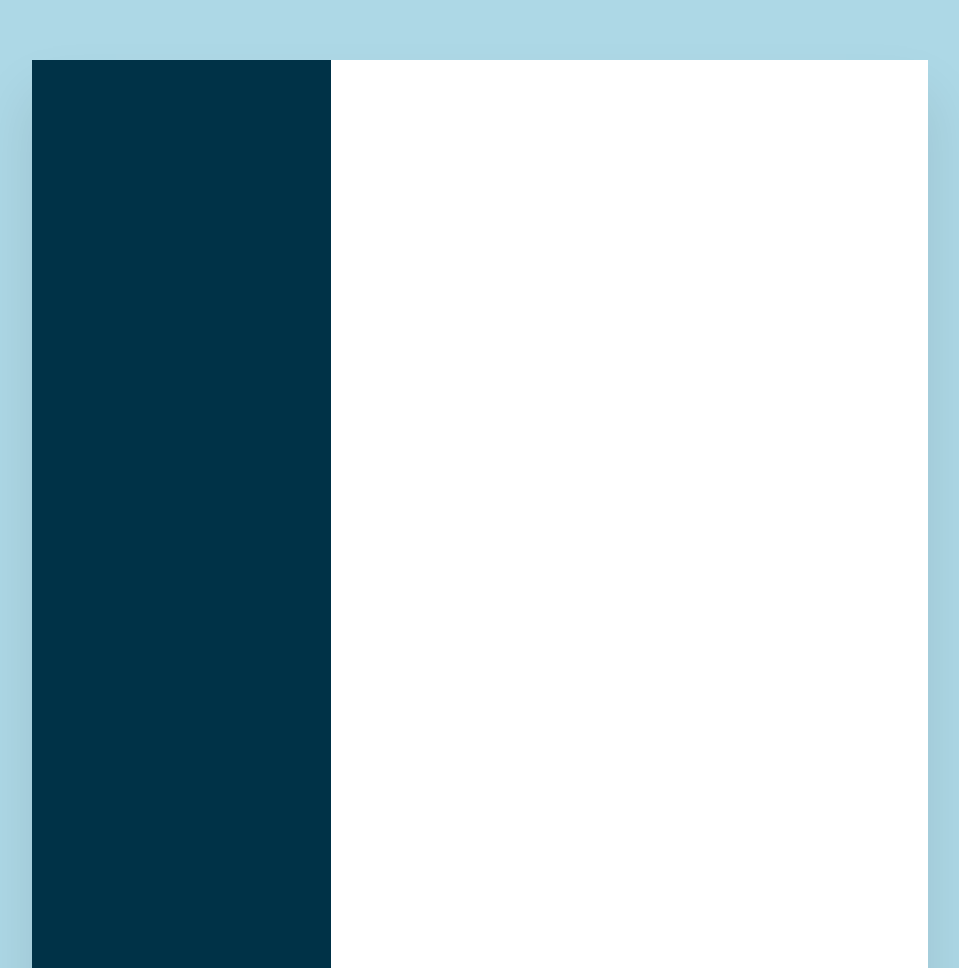
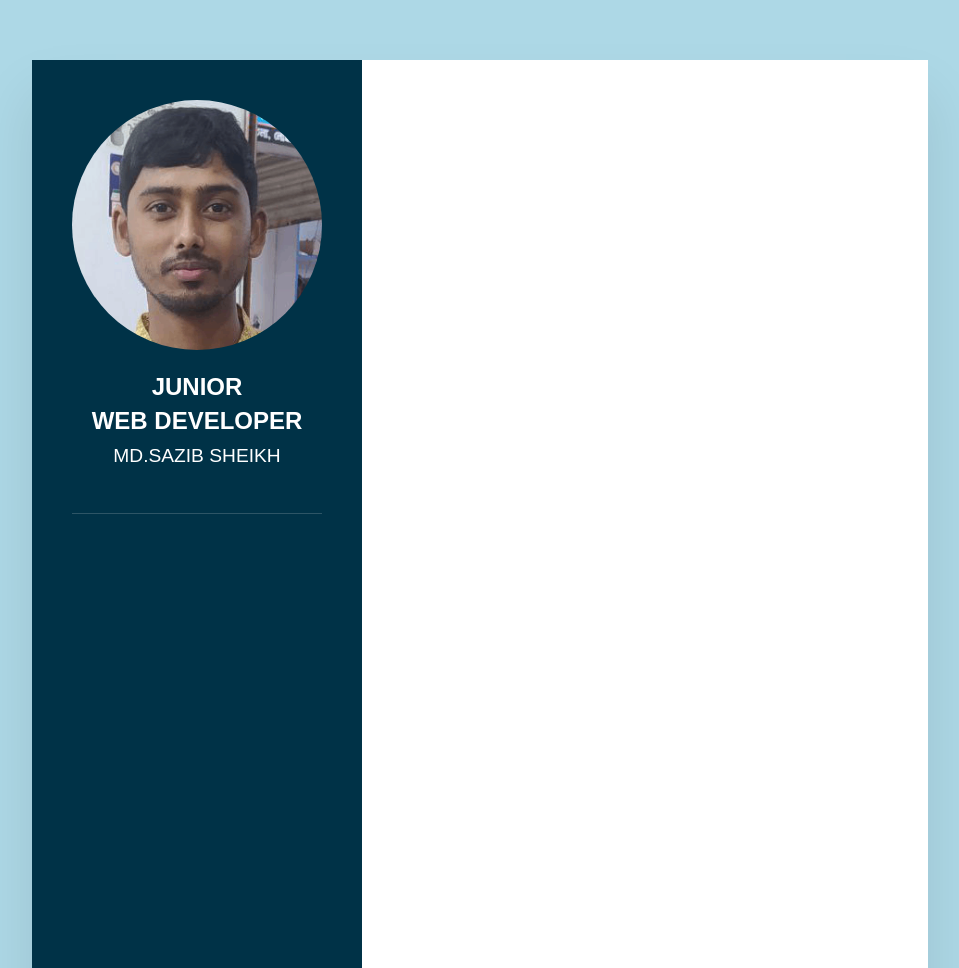
Before and after one commit to Mdsazib-sheikh/my-app, a plain HTML site: page resume.html in a window 1280 px wide. Shown: the part 132-1100 px from the top of the page, without its empty margins (160-1119 px from the left). Drawn offline with Linux system fonts and the light colour scheme.

Commit message:
cv file added

```diff
--- a/resume.html
+++ b/resume.html
@@ -10,8 +10,17 @@
     <div class="body-color">
     <div class="container">
         <div class="left_slide">
+            <div class="portfolioText">
+                <div class="imgBx">
+                    <img src="images/sazib112.png">
+          </div>
+          <h2>junior <br> web developer <br> <span>Md.sazib sheikh</span></h2>
 
     </div>
+
+
+    </div>
+
     <div class="right_slide">
 
     </div>
--- a/style.css
+++ b/style.css
@@ -92,6 +92,45 @@ footer p{
     padding:40px;
 
 }
+.portfolioText{
+    position: relative;
+    display: flex;
+    flex-direction: column;
+    align-items: center;
+    padding-bottom: 20px;
+    border-bottom: 1px solid rgba(225,225,225,0.2);
+}
+
+.portfolioText .imgBx{
+    position: relative;
+    width: 250px;
+    height:250px ;
+    border-radius: 100%;
+    overflow: hidden;
+}
+.portfolioText .imgBx img{
+    position:absolute;
+    top: 0;
+    left: 0;
+    width: 100%;
+    height: 100%;
+    object-fit: cover;
+}
+.portfolioText h2 {
+   color: #fff;
+   font-size: 1.5em;
+   margin-top: 20px;
+   text-transform: uppercase;
+   text-align: center;
+   font-weight: 600;
+   line-height: 1.4em;
+
+}
+.portfolioText  h2 span{
+font-size: 0.8em;
+font-weight: 300;
+
+}
 .container .right_slide{
     position:relative;
     background:#fff;
```
Also changed, not shown: images/sazib11.png (added), images/sazib112.png (added).
